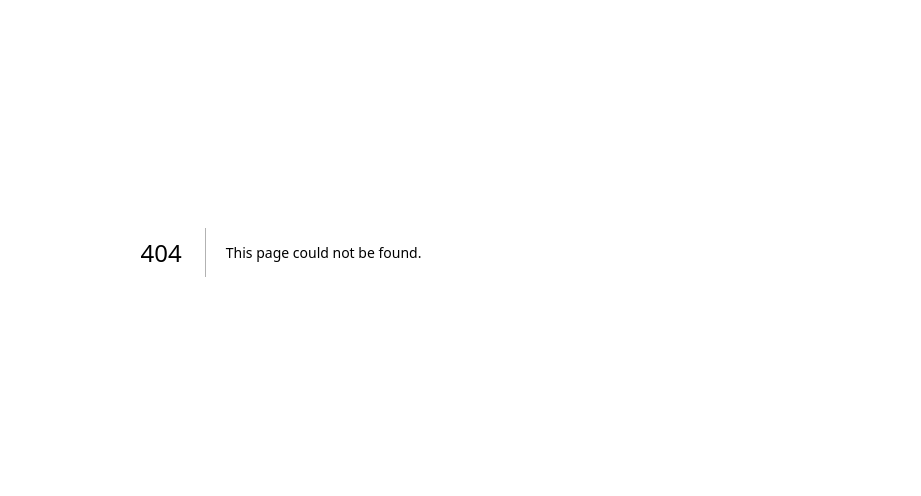
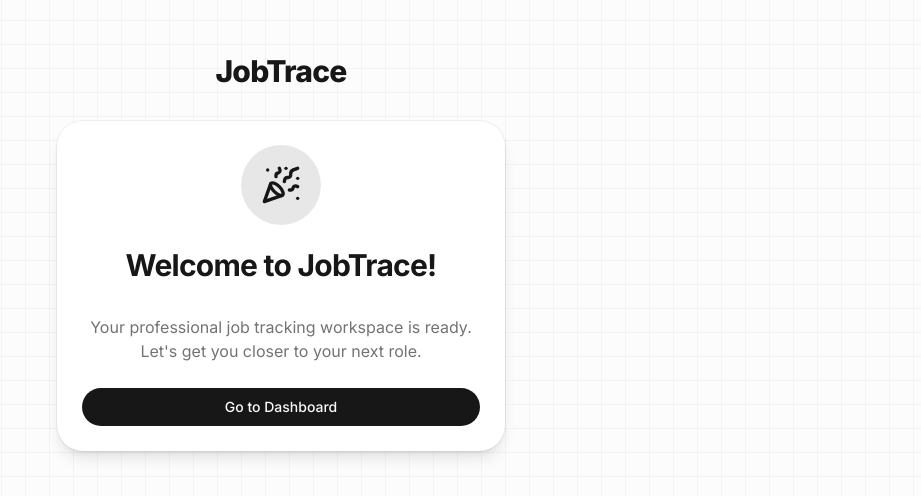
Before and after one commit to HDanielO/jobtrace, a Next.js app: page /welcome in a window 1280 px wide. Before the commit this address had no page. Shown: the part 148-644 px from the top of the page, without its empty margins (359-1280 px from the left). Built offline with nearby package versions, Linux system fonts and the light colour scheme.

Commit message:
feat: implement authentication pages, welcome screen, and custom 404 page

```diff
--- a/src/app/(auth)/login/page.tsx
+++ b/src/app/(auth)/login/page.tsx
@@ -41,7 +41,7 @@ export default function LoginPage() {
               <Input
                 id="email"
                 type="email"
-                placeholder="m@example.com"
+                placeholder="bulabu@example.com"
                 required
               />
             </div>
--- a/src/app/(auth)/signup/page.tsx
+++ b/src/app/(auth)/signup/page.tsx
@@ -45,13 +45,17 @@ export default function SignUpPage() {
               <Input
                 id="email"
                 type="email"
-                placeholder="m@example.com"
+                placeholder="bulabu@example.com"
                 required
               />
             </div>
             <div className="space-y-2 text-left">
               <Label htmlFor="password">Password</Label>
               <Input id="password" type="password" required />
+            </div>
+            <div className="space-y-2 text-left">
+              <Label htmlFor="confirm-password">Confirm Password</Label>
+              <Input id="confirm-password" type="password" required />
             </div>
             <Button className="w-full" size="lg" type="button">
               Sign Up
--- /dev/null
+++ b/src/app/(auth)/welcome/page.tsx
@@ -0,0 +1,47 @@
+import Link from "next/link";
+import { Button } from "@/components/ui/button";
+import {
+  Card,
+  CardContent,
+  CardHeader,
+  CardTitle,
+} from "@/components/ui/card";
+import { PartyPopper } from "lucide-react";
+
+export default function WelcomePage() {
+  return (
+    <div className="flex min-h-screen flex-col items-center justify-center bg-muted/30 px-4 py-12 relative">
+      {/* Background Texture (Net/Grid) */}
+      <div className="fixed inset-0 -z-10 h-full w-full bg-[linear-gradient(to_right,#8080801a_1px,transparent_1px),linear-gradient(to_bottom,#8080801a_1px,transparent_1px)] bg-[size:24px_24px]"></div>
+
+      {/* Logo (Not linked to home) */}
+      <div className="mb-8 flex items-center space-x-2">
+        <span className="text-3xl font-extrabold tracking-tight text-primary">
+          JobTrace
+        </span>
+      </div>
+
+      <Card className="w-full max-w-md shadow-lg border-border/50 text-center">
+        <CardHeader className="space-y-4">
+          {/* Celebratory Icon */}
+          <div className="mx-auto flex h-20 w-20 items-center justify-center rounded-full bg-primary/10">
+            <PartyPopper className="h-10 w-10 text-primary" />
+          </div>
+          <CardTitle className="text-3xl font-bold tracking-tight text-primary">
+            Welcome to JobTrace!
+          </CardTitle>
+        </CardHeader>
+        <CardContent className="space-y-6 pt-2">
+          <p className="text-base text-muted-foreground">
+            Your professional job tracking workspace is ready. Let&apos;s get you closer to your next role.
+          </p>
+          <Link href="/dashboard" className="block w-full">
+            <Button className="w-full" size="lg" type="button">
+              Go to Dashboard
+            </Button>
+          </Link>
+        </CardContent>
+      </Card>
+    </div>
+  );
+}
--- /dev/null
+++ b/src/app/not-found.tsx
@@ -0,0 +1,50 @@
+"use client";
+
+import Link from "next/link";
+import { Button } from "@/components/ui/button";
+import { SearchX } from "lucide-react";
+import { useAuthStore } from "@/store/authStore";
+
+export default function NotFound() {
+  // Check if a user is currently logged in using our global store
+  const { user } = useAuthStore();
+
+  return (
+    <div className="flex min-h-screen flex-col items-center justify-center bg-muted/30 px-4 py-12 relative">
+      {/* Background Texture (Net/Grid) */}
+      <div className="fixed inset-0 -z-10 h-full w-full bg-[linear-gradient(to_right,#8080801a_1px,transparent_1px),linear-gradient(to_bottom,#8080801a_1px,transparent_1px)] bg-[size:24px_24px]"></div>
+
+      {/* Logo */}
+      <div className="mb-8 flex items-center space-x-2">
+        <span className="text-3xl font-extrabold tracking-tight text-primary">
+          JobTrace
+        </span>
+      </div>
+
+      <div className="flex flex-col items-center text-center space-y-6 max-w-md w-full p-8 bg-card rounded-2xl border border-border/50 shadow-lg">
+        <div className="h-24 w-24 rounded-full bg-primary/10 flex items-center justify-center text-primary">
+          <SearchX className="h-12 w-12" />
+        </div>
+
+        <div className="space-y-2">
+          <h1 className="text-4xl font-extrabold tracking-tight">404</h1>
+          <h2 className="text-xl font-semibold text-muted-foreground">
+            Page not found
+          </h2>
+        </div>
+
+        <p className="text-muted-foreground text-sm">
+          Oops! The page you are looking for seems to have gone missing.
+          It might have been moved or deleted.
+        </p>
+
+        {/* Dynamically change the destination and text based on auth status */}
+        <Link href={user ? "/dashboard" : "/"} className="w-full pt-4">
+          <Button size="lg" className="w-full">
+            {user ? "Back to Dashboard" : "Return Home"}
+          </Button>
+        </Link>
+      </div>
+    </div>
+  );
+}
```
